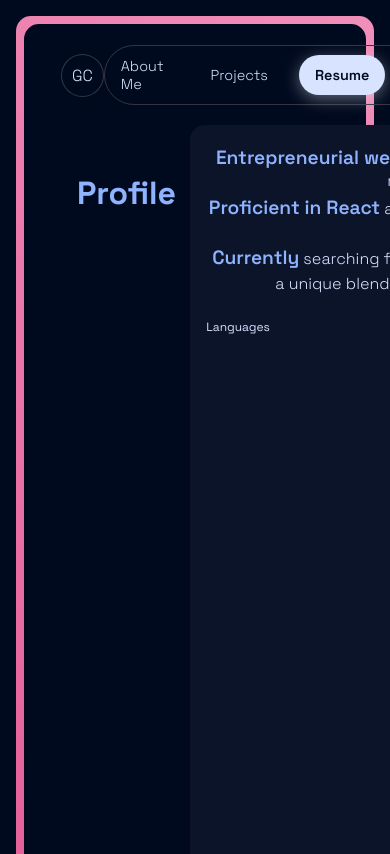
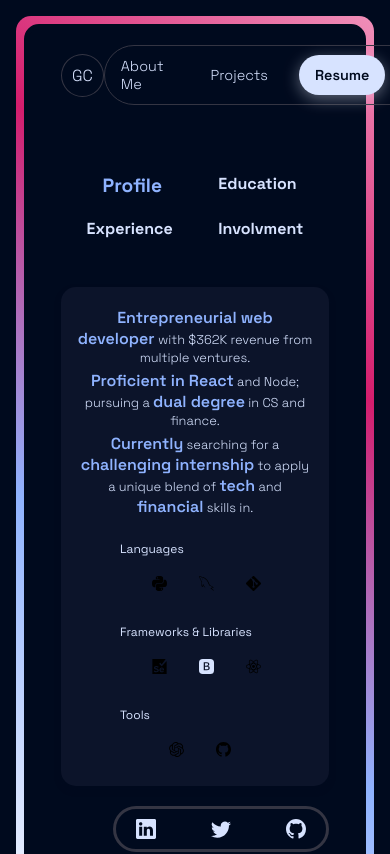
Before and after one commit to guycdev/portfolio-old, a React (Vite) app: page /resume in a window 390 px wide. Shown: the top 854 px of the page. Built offline with nearby package versions, Linux system fonts and the light colour scheme; no server answers.

Commit message:
added responsivness to resume page

```diff
--- a/src/index.css
+++ b/src/index.css
@@ -390,8 +390,54 @@ input:focus {
   box-shadow: var(--box-shadow);
 }
 
+@media (max-width: 840px) {
+  .resume-marquee > div > * {
+    max-width: 400px !important;
+  }
+  .resume-marquee svg {
+    width: 15px;
+    height: 15px;
+  }
+}
+
 @media (max-width: 700px) {
   #root {
     height: unset;
   }
+  .bullet::before {
+    display: none;
+  }
+  .bullet {
+    text-align: center;
+  }
 }
+
+@media (max-width: 590px) {
+  .resume-marquee > div > * {
+    max-width: 300px !important;
+  }
+  .resume-marquee svg {
+    width: 15px;
+    height: 15px;
+  }
+}
+
+@media (max-width: 475px) {
+  .resume-marquee > div > * {
+    max-width: 250px !important;
+  }
+  .resume-marquee svg {
+    width: 15px;
+    height: 15px;
+  }
+}
+
+@media (max-width: 425px) {
+  .resume-marquee > div > * {
+    max-width: 150px !important;
+  }
+  .resume-marquee svg {
+    width: 15px;
+    height: 15px;
+  }
+}
--- a/src/sections/Resume/Resume.module.css
+++ b/src/sections/Resume/Resume.module.css
@@ -5,14 +5,11 @@
 }
 
 .menuContainer {
-  flex: 1;
-}
-
-.menuContainer {
   display: flex;
   flex-direction: column;
   justify-content: space-between;
   padding: 3rem 0rem;
+  flex: 1;
   list-style: none;
 }
 
@@ -90,3 +87,57 @@
   height: 100%;
   gap: 40px;
 }
+
+@media (max-width: 1000px) {
+  .resumeSubheading {
+    font-size: 0.8rem;
+  }
+  .resumeSubheading > span {
+    font-size: 1rem;
+  }
+}
+
+@media (max-width: 700px) {
+  .resumeContainer {
+    flex-direction: column;
+  }
+  .menuContainer {
+    flex-direction: row;
+  }
+}
+
+@media (max-width: 670px) {
+  .active {
+    font-size: 1.5rem !important;
+  }
+  .menuContainer > li > a {
+    font-size: 1.2rem;
+  }
+}
+
+@media (max-width: 610px) {
+  .experienceContainer,
+  .educationContainer {
+    flex-direction: column;
+    gap: 30px;
+  }
+}
+
+@media (max-width: 550px) {
+  .active {
+    font-size: 1.2rem !important;
+  }
+  .menuContainer > li > a {
+    font-size: 1rem;
+  }
+}
+
+@media (max-width: 490px) {
+  .menuContainer {
+    display: grid;
+    grid-template-columns: auto auto;
+    grid-template-rows: auto auto;
+    gap: 20px;
+    justify-content: space-evenly;
+  }
+}
```
